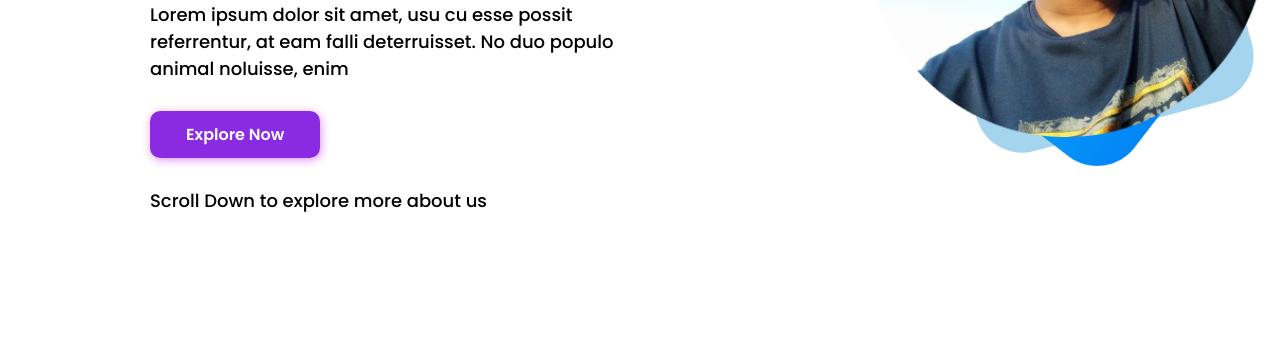
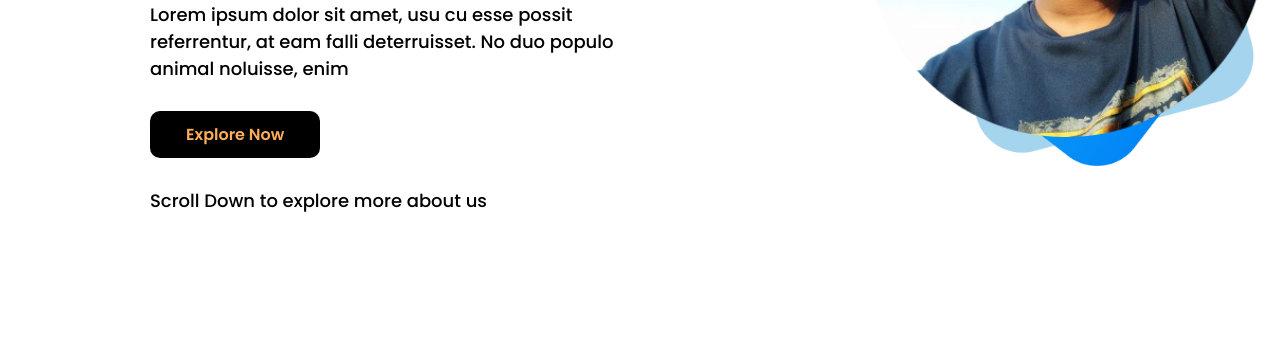
Before and after one commit to khaledhassan04/Mission-2024, a plain HTML site: page index.html in a window 1280 px wide. In both pictures the pointer is over the link "Explore Now". Shown: the part 384-735 px from the top of the page. Drawn offline with Linux system fonts and the light colour scheme.

Commit message:
hover added

```diff
--- a/main.css
+++ b/main.css
@@ -39,8 +39,15 @@
     padding: 12px 36px;
     font-weight: 600;
     border-radius: 10px;
-    box-shadow: 1px 2px 10px rgb(222, 144, 253);
+    box-shadow: 1px 2px 6px rgb(222, 144, 253);
 
+}
+
+.btn:hover{
+    background-color: #000000;
+    color: #FFAD5A ;
+    box-shadow: none;
+    transition: 1s;
 }
 .mission-image{
     width: 40%;
```
